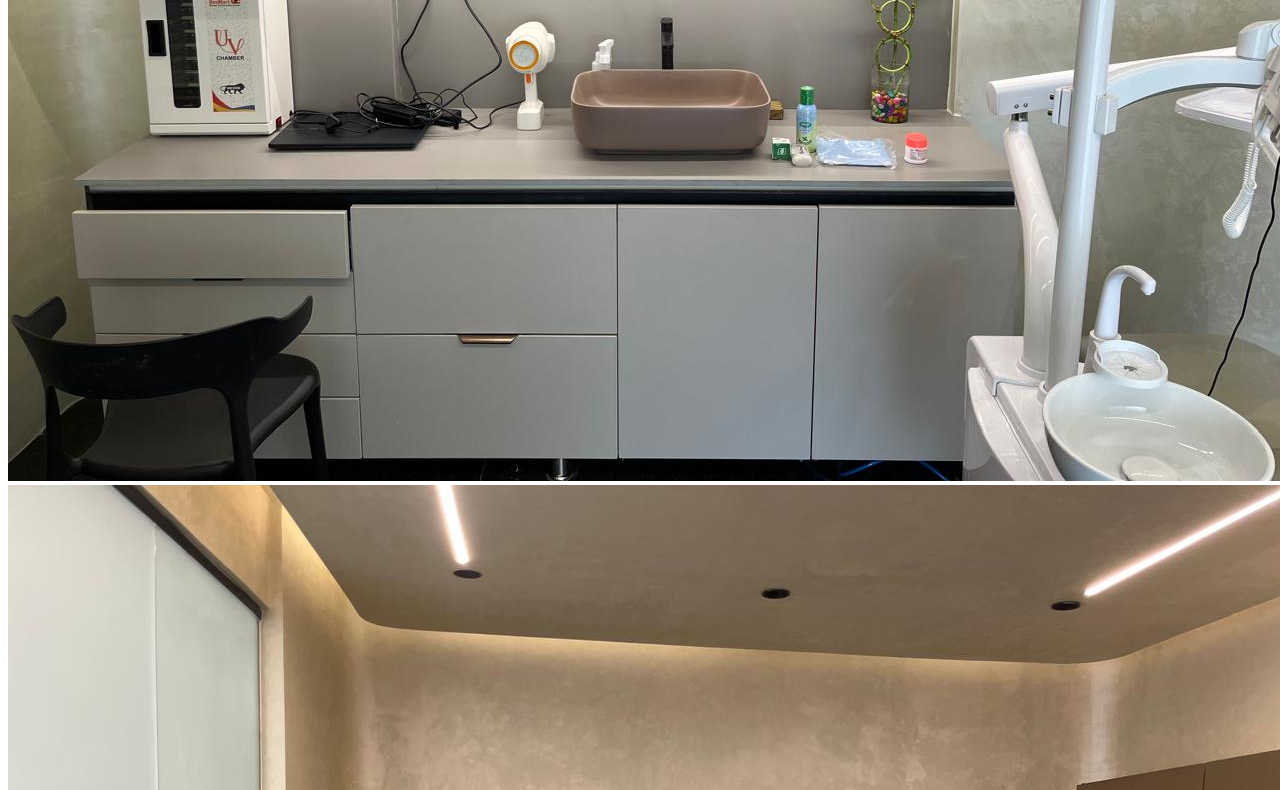
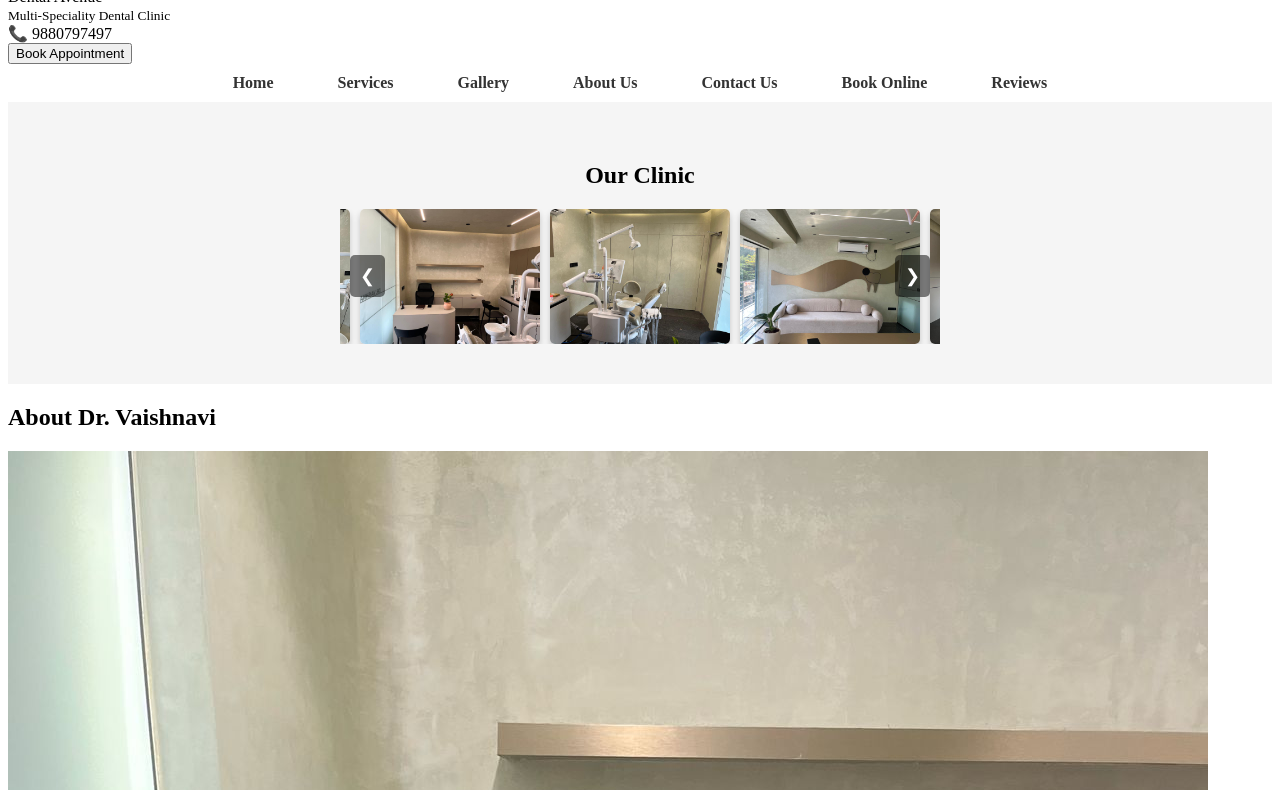
Before and after one commit to dentalavenueco/dentalavenueco.github.io, a plain HTML site: page index.html in a window 1280 px wide. Shown: the part 801-1591 px from the top of the page. Drawn offline with Linux system fonts and the light colour scheme.

Commit message:
Update style.css

```diff
--- a/style.css
+++ b/style.css
@@ -1,72 +1,87 @@
-/* Top Header */
-.top-header {
-    display: flex;
-    align-items: center;
-    justify-content: space-between;
-    background: linear-gradient(45deg, #8B4513, #D2B48C); /* Brown gradient */
-    padding: 15px 20px;
-    color: white;
+/* Navigation Tabs */
+nav {
+    background: white;
+    padding: 10px 0;
     text-align: center;
 }
 
-/* Logo */
-.logo {
-    width: 60px; /* Adjust for visibility */
-    height: auto;
+nav ul {
+    list-style: none;
+    padding: 0;
+    margin: 0;
 }
 
-/* Clinic Name */
-.clinic-name {
-    flex-grow: 1;
-    font-size: 24px;
-    font-weight: bold;
-    text-align: center;
+nav ul li {
+    display: inline-block;
+    margin: 0 15px;
 }
 
-/* Contact Info */
-.contact-info {
-    text-align: right;
+nav ul li a {
+    text-decoration: none;
+    font-size: 16px;
+    color: #333;
+    font-weight: bold;
+    padding: 10px 15px;
+    border-radius: 5px;
 }
 
-.book-btn {
-    background-color: white;
-    color: #8B4513;
-    border: none;
-    padding: 8px 15px;
-    font-size: 14px;
-    cursor: pointer;
-    border-radius: 5px;
-    margin-left: 10px;
+nav ul li a:hover {
+    background: #d2b48c;
+    color: white;
 }
 
-.book-btn:hover {
-    background-color: #f5f5f5;
+/* Gallery Section */
+.gallery {
+    text-align: center;
+    padding: 40px 0;
+    background: #f5f5f5;
 }
 
-/* About Section */
-.about {
-    text-align: center;
-    padding: 40px 0;
-    background-color: #f5f5f5;
+.gallery-container {
+    position: relative;
+    display: flex;
+    align-items: center;
+    justify-content: center;
+    max-width: 600px;
+    margin: auto;
+    overflow: hidden;
 }
 
-.about h2 {
-    font-size: 24px;
-    margin-bottom: 15px;
+.carousel {
+    display: flex;
+    transition: transform 0.5s ease-in-out;
 }
 
-/* Dr. Vaishnavi's Image */
-.about-img {
-    width: 150px; /* Smaller size */
+.gallery-img {
+    width: 180px; /* Smaller images */
     height: auto;
-    border-radius: 50%;
-    margin-bottom: 15px;
+    margin: 0 5px;
+    border-radius: 5px;
     box-shadow: 0px 4px 6px rgba(0, 0, 0, 0.2);
 }
 
-.about-content {
-    max-width: 600px;
-    margin: auto;
-    text-align: justify;
-    line-height: 1.5;
+/* Carousel Buttons */
+.prev, .next {
+    position: absolute;
+    top: 50%;
+    transform: translateY(-50%);
+    background-color: rgba(0, 0, 0, 0.5);
+    color: white;
+    border: none;
+    padding: 10px;
+    cursor: pointer;
+    font-size: 18px;
+    border-radius: 5px;
 }
+
+.prev {
+    left: 10px;
+}
+
+.next {
+    right: 10px;
+}
+
+.prev:hover, .next:hover {
+    background-color: rgba(0, 0, 0, 0.8);
+}
```
